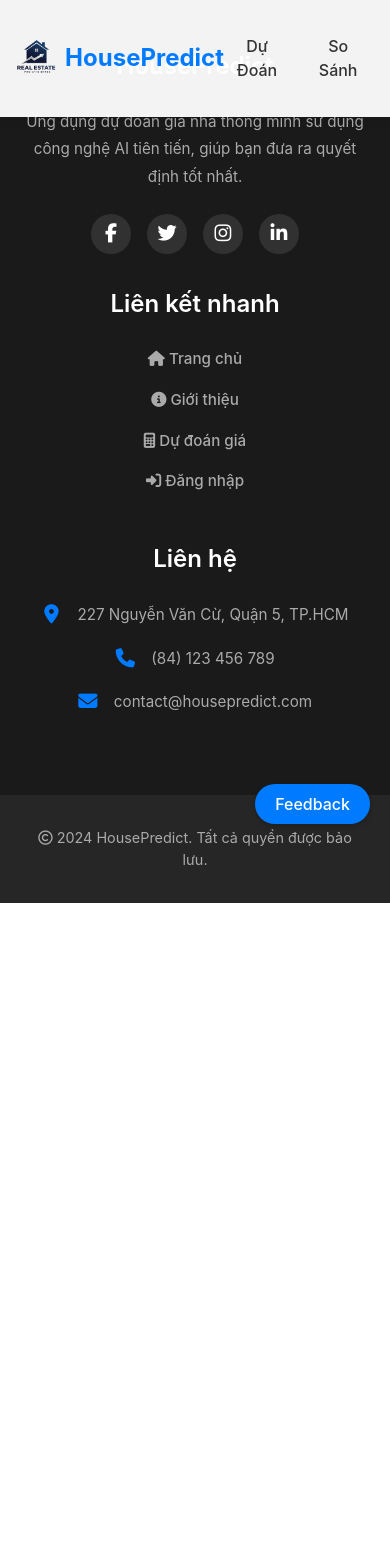
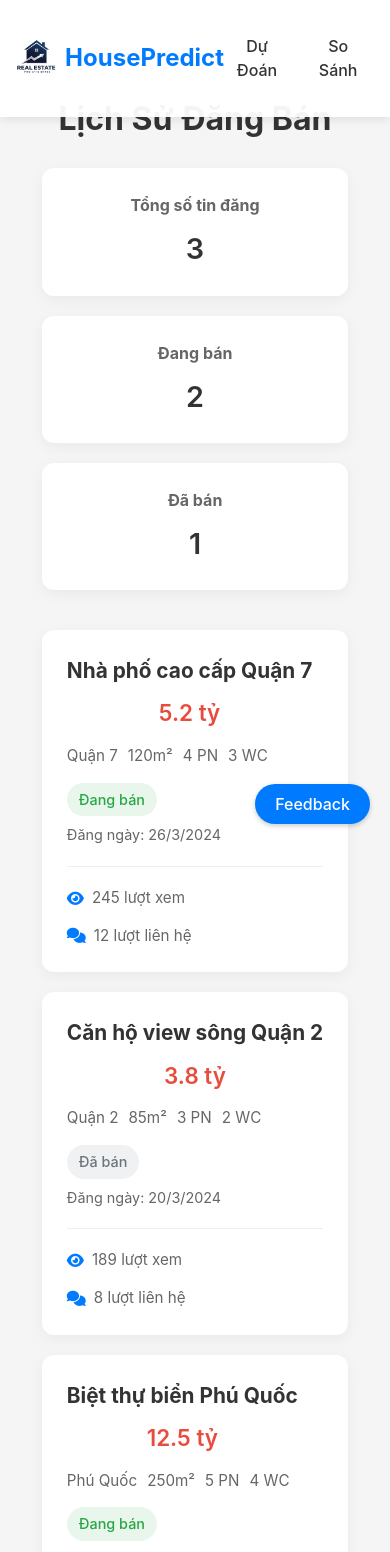
Before and after one commit to hvandien04/PredictingHousePrice, a React (Vite) app in the folder Frontend/: page /sell-history in a window 390 px wide. Shown: the top 1552 px of the page. Before the commit the page ends 903 px from the top, so only its background shows below. Built offline with nearby package versions, Linux system fonts and the light colour scheme.

Commit message:
update salehistory, rating

```diff
--- a/Frontend/src/App.jsx
+++ b/Frontend/src/App.jsx
@@ -11,6 +11,7 @@ import About from './pages/About';
 import Compare from './pages/Compare';
 import History from './pages/History';
 import SellHouse from './pages/SellHouse';
+import SellHistory from './pages/SellHistory';
 import { AuthProvider } from './context/AuthContext';
 import './App.css';
 
@@ -30,6 +31,7 @@ function App() {
               <Route path="/compare" element={<Compare />} />
               <Route path="/history" element={<History />} />
               <Route path="/sell-house" element={<SellHouse />} />
+              <Route path="/sell-history" element={<SellHistory />} />
             </Routes>
           </main>
           <Footer />
--- a/Frontend/src/components/Navbar.jsx
+++ b/Frontend/src/components/Navbar.jsx
@@ -1,4 +1,4 @@
-import React from 'react';
+import React, { useState } from 'react';
 import { Link, useLocation, useNavigate } from 'react-router-dom';
 import '../styles/Navbar.css';
 import useScrollPosition from '../hooks/useScrollPosition';
@@ -9,6 +9,7 @@ const Navbar = () => {
   const navigate = useNavigate();
   const isScrolled = useScrollPosition();
   const { user, logout } = useAuth();
+  const [showUserDropdown, setShowUserDropdown] = useState(false);
 
   const handleLogout = () => {
     logout();
@@ -56,7 +57,6 @@ const Navbar = () => {
             </Link>
           </li>
           {!user ? (
-            <>
             <li>
               <Link
                 to="/login"
@@ -65,15 +65,19 @@ const Navbar = () => {
                 Đăng Nhập
               </Link>
             </li>
-            </>
           ) : (
             <li className="user-menu">
-              <div className="user-info">
+              <div
+                className="user-info"
+                onClick={() => setShowUserDropdown(!showUserDropdown)}
+              >
                 <span className="user-avatar">
                   {user.name.charAt(0)}
                 </span>
                 <span className="user-name">{user.name}</span>
+                <i className={`fas fa-chevron-down ${showUserDropdown ? 'rotate' : ''}`}></i>
               </div>
+              {showUserDropdown && (
                 <div className="dropdown-menu">
                   <Link to="/profile" className="dropdown-item">
                     Thông Tin Cá Nhân
@@ -81,10 +85,14 @@ const Navbar = () => {
                   <Link to="/history" className="dropdown-item">
                     Lịch Sử Dự Đoán
                   </Link>
+                  <Link to="/sell-history" className="dropdown-item">
+                    Lịch Sử Đăng Bán
+                  </Link>
                   <button onClick={handleLogout} className="dropdown-item logout-btn">
                     Đăng Xuất
                   </button>
                 </div>
+              )}
             </li>
           )}
         </ul>
--- /dev/null
+++ b/Frontend/src/pages/SellHistory.jsx
@@ -0,0 +1,109 @@
+import React from 'react';
+import '../styles/SellHistory.css';
+
+const SellHistory = () => {
+  // Mock data - sẽ được thay thế bằng dữ liệu thực từ API
+  const sellHistory = [
+    {
+      id: 1,
+      title: 'Nhà phố cao cấp Quận 7',
+      price: '5.2 tỷ',
+      location: 'Quận 7',
+      type: 'Nhà phố',
+      area: '120m²',
+      bedrooms: 4,
+      bathrooms: 3,
+      status: 'Đang bán',
+      postedDate: '2024-03-26',
+      views: 245,
+      inquiries: 12
+    },
+    {
+      id: 2,
+      title: 'Căn hộ view sông Quận 2',
+      price: '3.8 tỷ',
+      location: 'Quận 2',
+      type: 'Chung cư',
+      area: '85m²',
+      bedrooms: 3,
+      bathrooms: 2,
+      status: 'Đã bán',
+      postedDate: '2024-03-20',
+      views: 189,
+      inquiries: 8
+    },
+    {
+      id: 3,
+      title: 'Biệt thự biển Phú Quốc',
+      price: '12.5 tỷ',
+      location: 'Phú Quốc',
+      type: 'Biệt thự',
+      area: '250m²',
+      bedrooms: 5,
+      bathrooms: 4,
+      status: 'Đang bán',
+      postedDate: '2024-03-15',
+      views: 567,
+      inquiries: 25
+    }
+  ];
+
+  return (
+    <div className="sell-history-container">
+      <div className="sell-history-header">
+        <h1>Lịch Sử Đăng Bán</h1>
+        <div className="sell-history-stats">
+          <div className="stat-card">
+            <h3>Tổng số tin đăng</h3>
+            <p>{sellHistory.length}</p>
+          </div>
+          <div className="stat-card">
+            <h3>Đang bán</h3>
+            <p>{sellHistory.filter(item => item.status === 'Đang bán').length}</p>
+          </div>
+          <div className="stat-card">
+            <h3>Đã bán</h3>
+            <p>{sellHistory.filter(item => item.status === 'Đã bán').length}</p>
+          </div>
+        </div>
+      </div>
+
+      <div className="sell-history-list">
+        {sellHistory.map((item) => (
+          <div key={item.id} className="sell-history-item">
+            <div className="sell-history-main">
+              <div className="sell-history-info">
+                <h3>{item.title}</h3>
+                <p className="sell-history-price">{item.price}</p>
+                <div className="sell-history-details">
+                  <span>{item.location}</span>
+                  <span>{item.area}</span>
+                  <span>{item.bedrooms} PN</span>
+                  <span>{item.bathrooms} WC</span>
+                </div>
+              </div>
+              <div className="sell-history-status">
+                <span className={`status-badge ${item.status === 'Đang bán' ? 'active' : 'sold'}`}>
+                  {item.status}
+                </span>
+                <p className="posted-date">Đăng ngày: {new Date(item.postedDate).toLocaleDateString('vi-VN')}</p>
+              </div>
+            </div>
+            <div className="sell-history-metrics">
+              <div className="metric">
+                <i className="fas fa-eye"></i>
+                <span>{item.views} lượt xem</span>
+              </div>
+              <div className="metric">
+                <i className="fas fa-comments"></i>
+                <span>{item.inquiries} lượt liên hệ</span>
+              </div>
+            </div>
+          </div>
+        ))}
+      </div>
+    </div>
+  );
+};
+
+export default SellHistory;
--- a/Frontend/src/styles/Feedback.css
+++ b/Frontend/src/styles/Feedback.css
@@ -56,48 +56,60 @@
   color: #333;
 }
 
-.rating-container {
-  display: flex;
-  justify-content: center;
-  gap: 10px;
-  margin: 20px 0;
+.feedback-form-group {
+  margin-bottom: 20px;
 }
 
-.star {
-  font-size: 30px;
-  cursor: pointer;
-  color: #ddd;
-  transition: color 0.2s ease;
+.feedback-form-group input {
+  width: 100%;
+  padding: 12px;
+  border: 2px solid #e9ecef;
+  border-radius: 8px;
+  font-size: 1rem;
+  transition: all 0.3s ease;
 }
 
-.star.active {
-  color: #ffd700;
+.feedback-form-group input:focus {
+  outline: none;
+  border-color: #007bff;
+  box-shadow: 0 0 0 3px rgba(0, 123, 255, 0.1);
 }
 
 textarea {
   width: 100%;
-  min-height: 100px;
-  padding: 10px;
+  min-height: 120px;
+  padding: 12px;
   margin: 10px 0;
-  border: 1px solid #ddd;
-  border-radius: 5px;
+  border: 2px solid #e9ecef;
+  border-radius: 8px;
+  font-size: 1rem;
   resize: vertical;
+  transition: all 0.3s ease;
+}
+
+textarea:focus {
+  outline: none;
+  border-color: #007bff;
+  box-shadow: 0 0 0 3px rgba(0, 123, 255, 0.1);
 }
 
 .submit-button {
   background-color: #007bff;
   color: white;
   border: none;
-  padding: 10px 20px;
-  border-radius: 5px;
+  padding: 12px 24px;
+  border-radius: 8px;
   cursor: pointer;
   width: 100%;
-  margin-top: 10px;
-  transition: background-color 0.3s ease;
+  margin-top: 20px;
+  font-size: 1rem;
+  font-weight: 500;
+  transition: all 0.3s ease;
 }
 
 .submit-button:hover {
   background-color: #0056b3;
+  transform: translateY(-2px);
 }
 
 .success-message {
@@ -113,3 +125,14 @@ textarea {
 .success-message p {
   color: #666;
 }
+
+@media (max-width: 768px) {
+  .feedback-modal {
+    width: 95%;
+    padding: 20px;
+  }
+
+  .rating-container .fa-star {
+    font-size: 20px;
+  }
+}
--- /dev/null
+++ b/Frontend/src/styles/SellHistory.css
@@ -0,0 +1,172 @@
+.sell-history-container {
+  max-width: 1200px;
+  margin: 100px auto 40px;
+  padding: 0 20px;
+}
+
+.sell-history-header {
+  margin-bottom: 40px;
+}
+
+.sell-history-header h1 {
+  color: #333;
+  font-size: 2rem;
+  margin-bottom: 30px;
+  text-align: center;
+}
+
+.sell-history-stats {
+  display: grid;
+  grid-template-columns: repeat(3, 1fr);
+  gap: 20px;
+  margin-bottom: 40px;
+}
+
+.stat-card {
+  background: white;
+  padding: 25px;
+  border-radius: 12px;
+  box-shadow: 0 4px 15px rgba(0, 0, 0, 0.05);
+  text-align: center;
+  transition: transform 0.3s ease;
+}
+
+.stat-card:hover {
+  transform: translateY(-5px);
+}
+
+.stat-card h3 {
+  color: #666;
+  font-size: 1rem;
+  margin-bottom: 10px;
+}
+
+.stat-card p {
+  color: #333;
+  font-size: 1.8rem;
+  font-weight: 600;
+  margin: 0;
+}
+
+.sell-history-list {
+  display: flex;
+  flex-direction: column;
+  gap: 20px;
+}
+
+.sell-history-item {
+  background: white;
+  border-radius: 12px;
+  padding: 25px;
+  box-shadow: 0 4px 15px rgba(0, 0, 0, 0.05);
+  transition: all 0.3s ease;
+}
+
+.sell-history-item:hover {
+  transform: translateY(-3px);
+  box-shadow: 0 6px 20px rgba(0, 0, 0, 0.08);
+}
+
+.sell-history-main {
+  display: flex;
+  justify-content: space-between;
+  align-items: flex-start;
+  margin-bottom: 20px;
+}
+
+.sell-history-info {
+  flex: 1;
+}
+
+.sell-history-info h3 {
+  color: #333;
+  font-size: 1.3rem;
+  margin-bottom: 10px;
+}
+
+.sell-history-price {
+  color: #e74c3c;
+  font-size: 1.4rem;
+  font-weight: 600;
+  margin-bottom: 15px;
+}
+
+.sell-history-details {
+  display: flex;
+  gap: 20px;
+  color: #666;
+  font-size: 0.95rem;
+}
+
+.sell-history-status {
+  text-align: right;
+}
+
+.status-badge {
+  display: inline-block;
+  padding: 6px 12px;
+  border-radius: 20px;
+  font-size: 0.9rem;
+  font-weight: 500;
+  margin-bottom: 8px;
+}
+
+.status-badge.active {
+  background: rgba(40, 167, 69, 0.1);
+  color: #28a745;
+}
+
+.status-badge.sold {
+  background: rgba(108, 117, 125, 0.1);
+  color: #6c757d;
+}
+
+.posted-date {
+  color: #666;
+  font-size: 0.9rem;
+  margin: 0;
+}
+
+.sell-history-metrics {
+  display: flex;
+  gap: 30px;
+  padding-top: 20px;
+  border-top: 1px solid #eee;
+}
+
+.metric {
+  display: flex;
+  align-items: center;
+  gap: 8px;
+  color: #666;
+  font-size: 0.95rem;
+}
+
+.metric i {
+  color: #007bff;
+}
+
+@media (max-width: 768px) {
+  .sell-history-stats {
+    grid-template-columns: 1fr;
+  }
+
+  .sell-history-main {
+    flex-direction: column;
+    gap: 15px;
+  }
+
+  .sell-history-status {
+    text-align: left;
+  }
+
+  .sell-history-details {
+    flex-wrap: wrap;
+    gap: 10px;
+  }
+
+  .sell-history-metrics {
+    flex-direction: column;
+    gap: 15px;
+  }
+}
```
Also changed, not shown: Frontend/src/components/Feedback.jsx (+15 -17 lines). Lines whose indentation alone changed are shown as unchanged.
